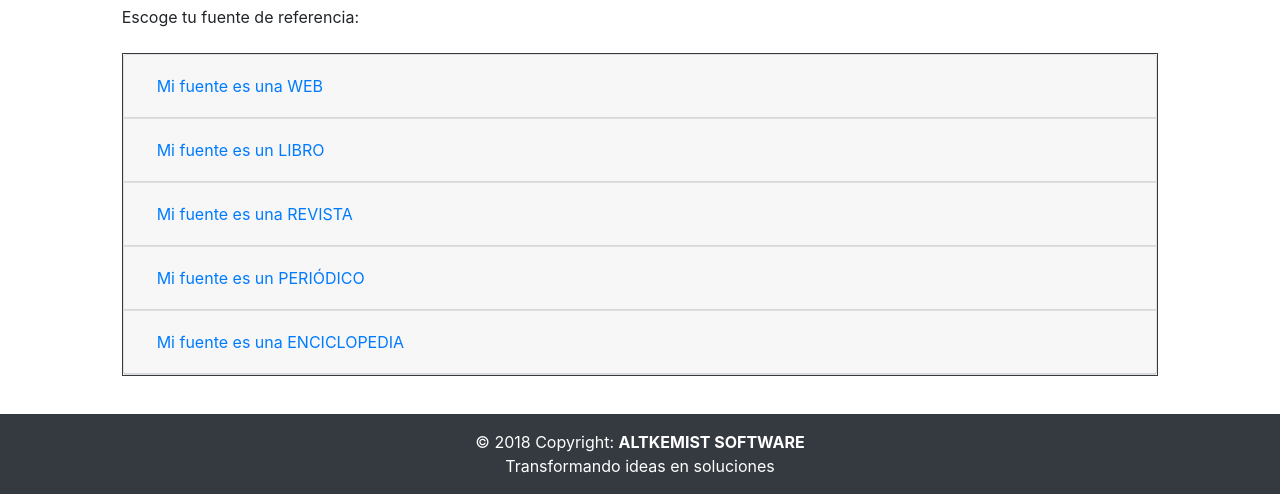
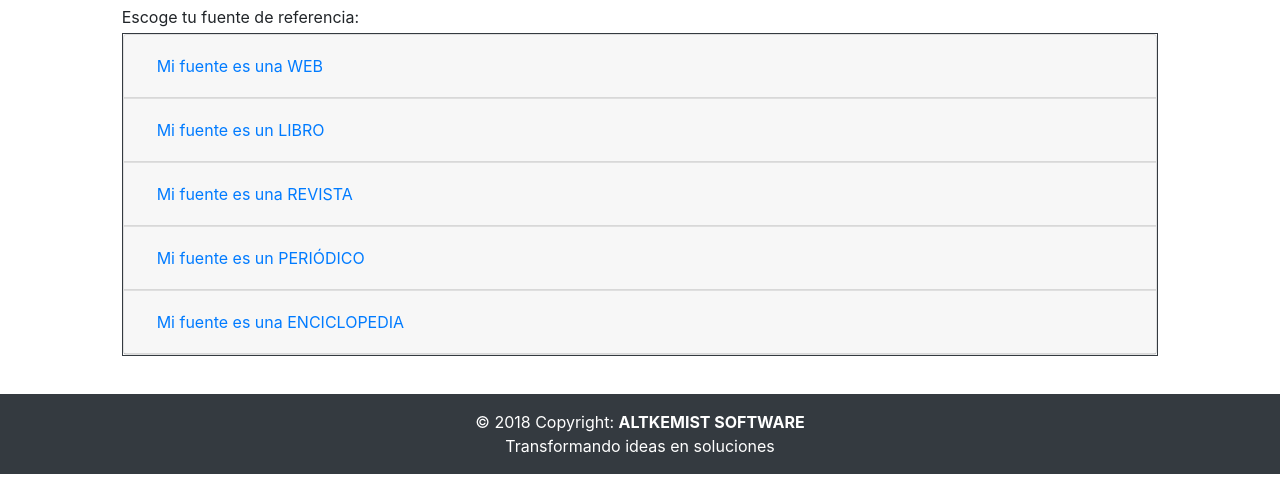
Before and after one commit to ALTKEMIST/apa, a plain HTML site: page index.html in a window 1280 px wide. Shown: the part 492-986 px from the top of the page. Drawn offline with Linux system fonts and the light colour scheme; some packages are replaced by stand-ins of ours; a script that the page names is missing.

Commit message:
Update index.html

```diff
--- a/index.html
+++ b/index.html
@@ -86,8 +86,8 @@
             </div>
             <div class="col-sm-10 offset-sm-1 mt-3 mb-3 text-justify">
                 <h3 class="h3">CITAR EN FORMATO APA<br></h3>
-                Escoge tu fuente de referencia:<br><br>
-                <div class="border border-dark ">
+                Escoge tu fuente de referencia:<br>
+                <div class="border border-dark mt-1">
                     <div class="accordion" id="accordionExample">
                         <div class="card">
                             <div class="card-header" id="headingOne">
```
